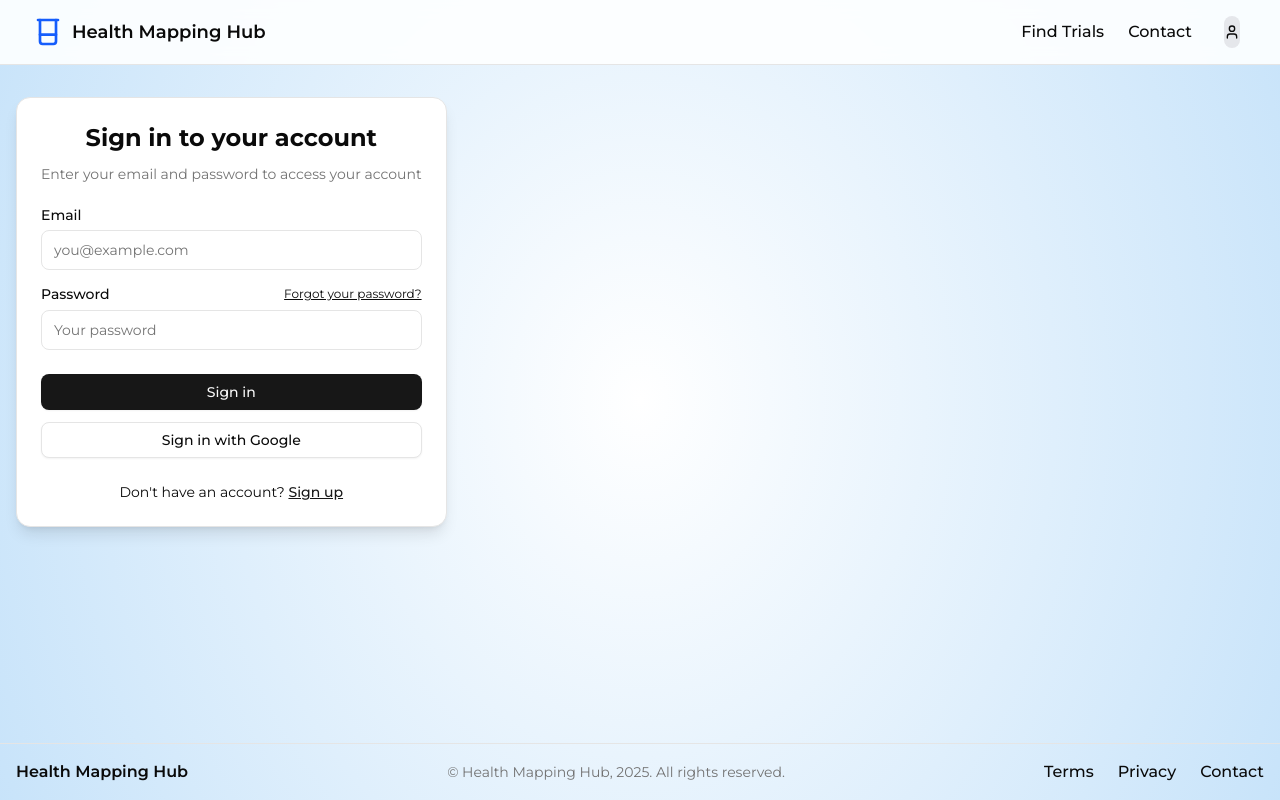
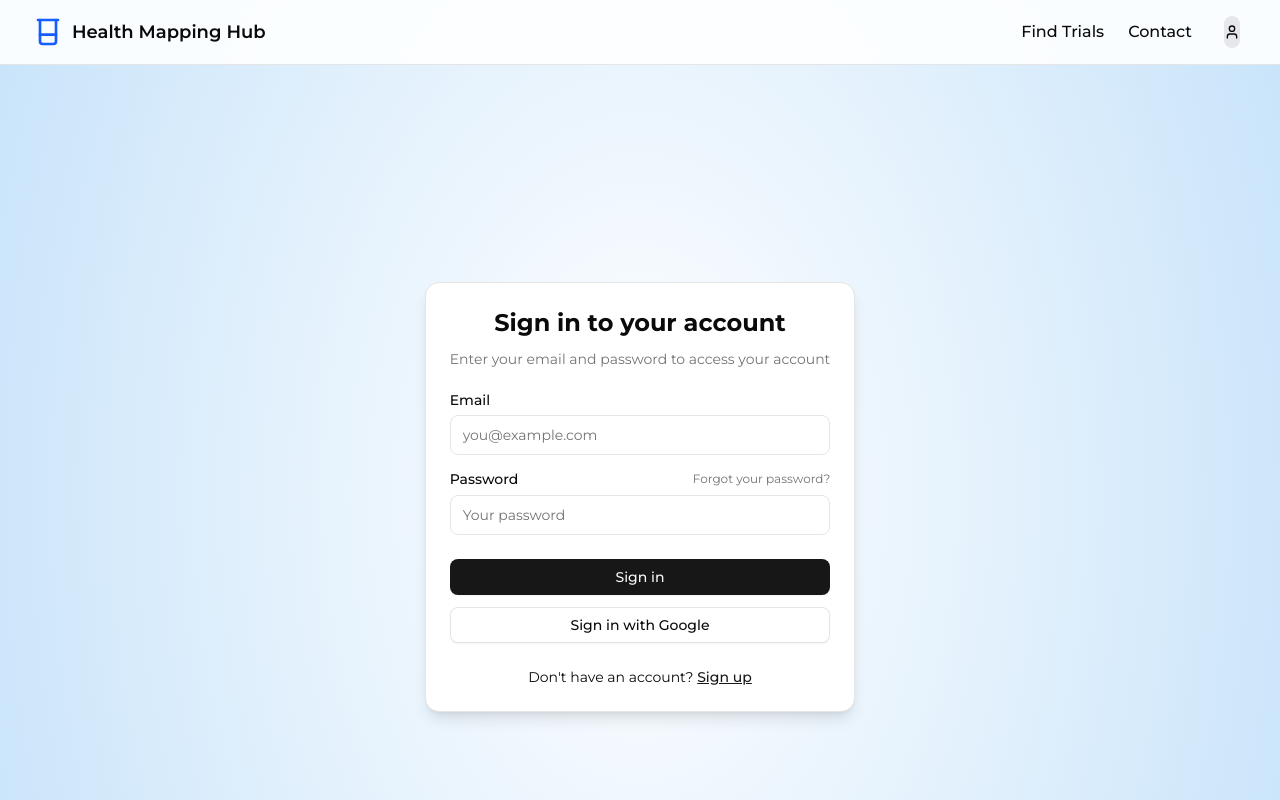
Before and after one commit to jongsoo1203/HMH, a Next.js app: page /sign-in in a window 1280 px wide. Shown: the top 800 px of the page. Built offline with nearby package versions, Linux system fonts and the light colour scheme; no server answers.

Commit message:
fix: deployment

```diff
--- a/src/app/(auth-pages)/sign-in/page.tsx
+++ b/src/app/(auth-pages)/sign-in/page.tsx
@@ -1,178 +1,21 @@
 "use client"
 
-import { cn } from "@/lib/utils"
-import { Button } from "@/components/ui/button"
-import {
-  Card,
-  CardContent,
-  CardDescription,
-  CardHeader,
-  CardTitle,
-} from "@/components/ui/card"
-import { Input } from "@/components/ui/input"
-import { Label } from "@/components/ui/label"
-import Link from "next/link"
-import { useState, useTransition } from "react"
-import { signInAction } from "@/app/actions"
-import { createClient } from "@/utils/supabase/client"
-import { FormMessage, Message } from "@/components/form-message"
+import { LoginForm } from "@/components/login-form" // Import your LoginForm from a separate component file
+import { Message } from "@/components/form-message"
+import { useSearchParams } from "next/navigation"
 
-export default function LoginForm({
-  className,
-  message,
-  ...props
-}: React.HTMLAttributes<HTMLDivElement> & { message?: Message }) {
-  const [email, setEmail] = useState("")
-  const [password, setPassword] = useState("")
-  const [isLoading, setIsLoading] = useState(false)
-  const [formMessage, setFormMessage] = useState<Message | null>(message || null)
-  const supabase = createClient()
-  const [isPending, startTransition] = useTransition()
+export default function SignInPage() {
+  const searchParams = useSearchParams()
+  const error = searchParams.get("error")
 
-  const handleSubmit = async (e: React.FormEvent) => {
-    e.preventDefault()
-    setIsLoading(true)
-    setFormMessage(null)
-
-    if (!email || !password) {
-      setFormMessage({ error: "Email and password are required" })
-      setIsLoading(false)
-      return
-    }
-
-    // Create a FormData object for the server action
-    const formData = new FormData()
-    formData.append("email", email)
-    formData.append("password", password)
-
-    startTransition(async () => {
-      try {
-        // Use the server action
-        await signInAction(formData)
-        // The server action will handle the redirect
-      } catch (error) {
-        console.error("Sign in error:", error)
-        setFormMessage({ error: "An unexpected error occurred" })
-        setIsLoading(false)
-      }
-    })
-  }
-
-  const handleGoogleSignIn = async () => {
-    setIsLoading(true)
-    setFormMessage(null)
-
-    try {
-      const { error } = await supabase.auth.signInWithOAuth({
-        provider: 'google',
-        options: {
-          redirectTo: `${window.location.origin}/auth/callback`,
-          queryParams: {
-            access_type: 'offline',
-            prompt: 'consent',
-          }
-        }
-      })
-
-      if (error) throw error
-    } catch (error) {
-      console.error("Google login error:", error)
-      setFormMessage({ error: "Failed to sign in with Google" })
-      setIsLoading(false)
-    }
-  }
+  // Prepare message object if error exists
+  const message: Message | undefined = error
+    ? { error: error }
+    : undefined
 
   return (
-    <div className={cn("flex flex-col gap-6", className)} {...props}>
-      <Card className="w-full shadow-lg">
-        <CardHeader className="space-y-1">
-          <CardTitle className="text-2xl font-bold text-center">Sign in to your account</CardTitle>
-          <CardDescription className="text-center">
-            Enter your email and password to access your account
-          </CardDescription>
-        </CardHeader>
-        <CardContent>
-          <form onSubmit={handleSubmit} className="flex flex-col gap-4">
-            <div className="space-y-2">
-              <Label htmlFor="email">Email</Label>
-              <Input
-                id="email"
-                name="email"
-                type="email"
-                placeholder="you@example.com"
-                value={email}
-                onChange={(e) => setEmail(e.target.value)}
-                required
-              />
-            </div>
-            <div className="space-y-2">
-              <div className="flex items-center justify-between">
-                <Label htmlFor="password">Password</Label>
-                <Link
-                  href="/forgot-password"
-                  className="text-xs text-foreground underline hover:text-primary"
-                >
-                  Forgot your password?
-                </Link>
-              </div>
-              <Input
-                id="password"
-                name="password"
-                type="password"
-                placeholder="Your password"
-                value={password}
-                onChange={(e) => setPassword(e.target.value)}
-                required
-              />
-            </div>
-            {formMessage && <FormMessage message={formMessage} />}
-            <div className="flex flex-col gap-3 mt-2">
-              {/* Option 1: Use the original button with state handling */}
-              <Button
-                type="submit"
-                className="w-full"
-                disabled={isLoading || isPending}
-              >
-                {isLoading || isPending ? "Signing in..." : "Sign in"}
-              </Button>
-
-              {/* Option 2: Use the SubmitButton component (uncomment to use) */}
-              {/* <SubmitButton
-                className="w-full"
-                pendingText="Signing In..."
-                formAction={(formData) => {
-                  if (!email || !password) {
-                    setFormMessage({ error: "Email and password are required" })
-                    return
-                  }
-                  return signInAction(formData)
-                }}
-              >
-                Sign in
-              </SubmitButton> */}
-
-              <Button
-                type="button"
-                variant="outline"
-                className="w-full"
-                onClick={handleGoogleSignIn}
-                disabled={isLoading || isPending}
-              >
-                Sign in with Google
-              </Button>
-            </div>
-            <div className="text-center text-sm mt-2">
-              Don&apos;t have an account?{" "}
-              <Link
-                className="font-medium text-primary underline hover:text-primary/90"
-                href="/sign-up"
-              >
-                Sign up
-              </Link>
-            </div>
-          </form>
-        </CardContent>
-      </Card>
+    <div className="container flex items-center justify-center min-h-screen py-12">
+      <LoginForm message={message} />
     </div>
   )
 }
```
